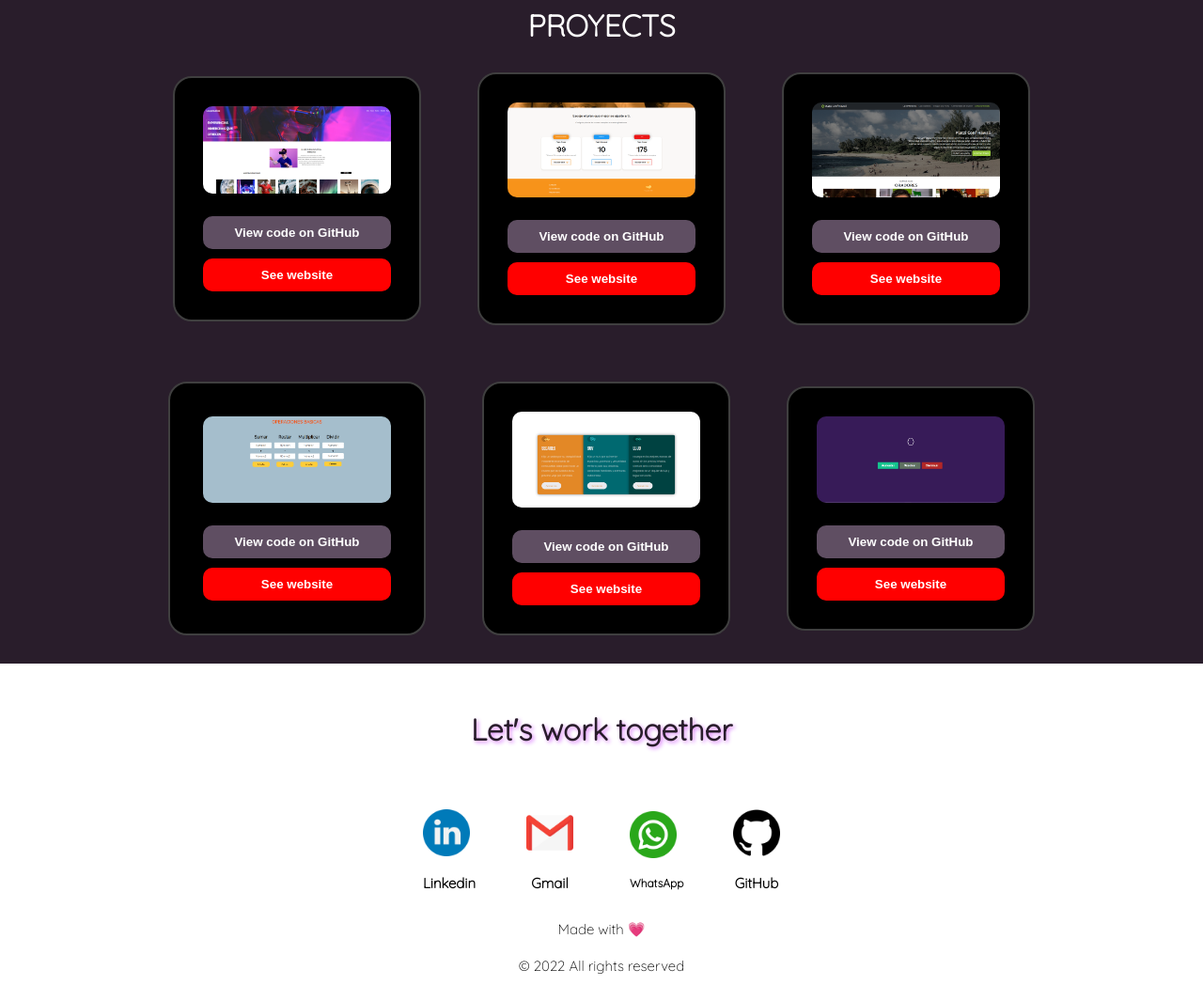
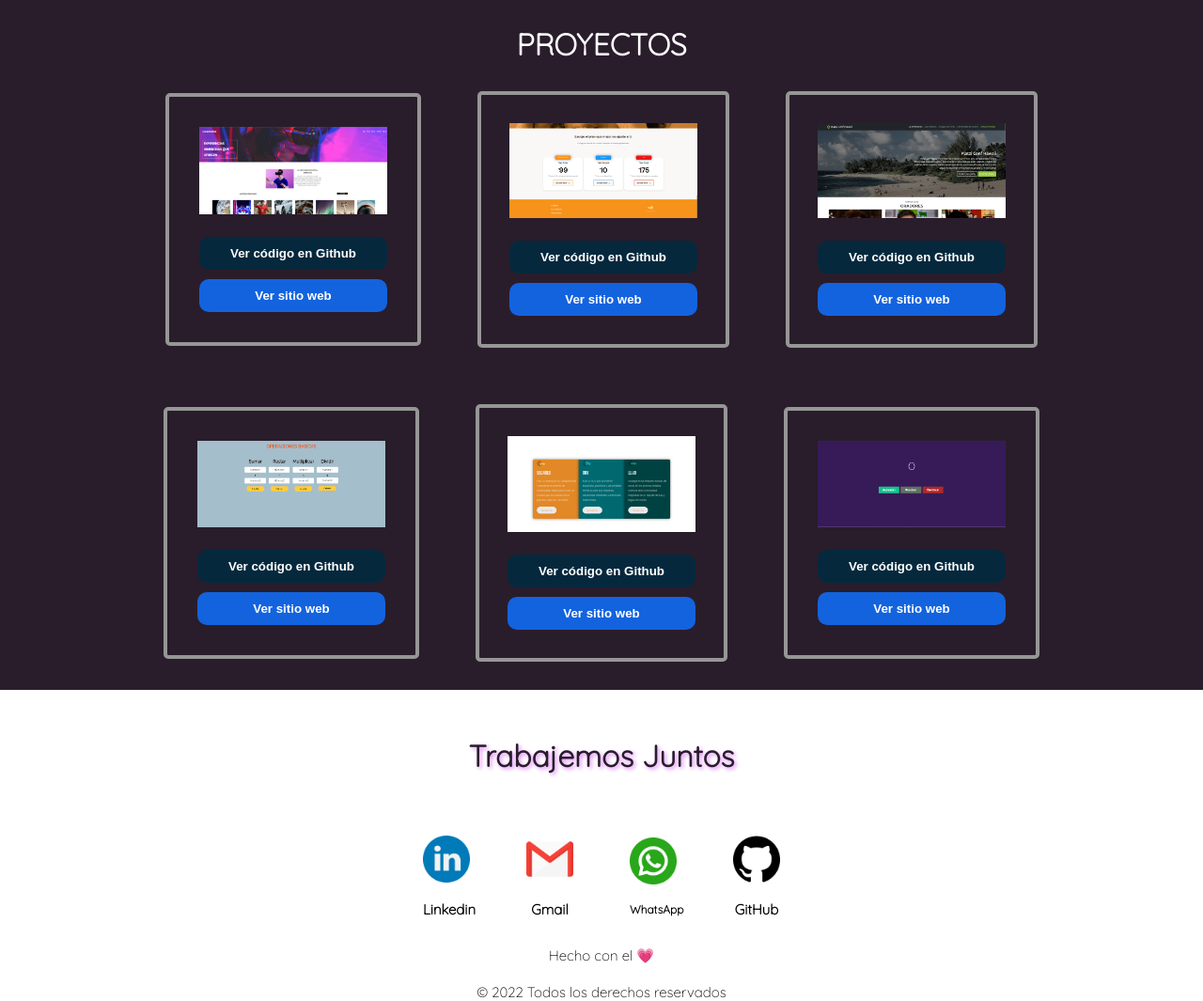
Before and after one commit to sergio3144/SergioV2, a plain HTML site: page index.html in a window 1280 px wide. Shown: the part 1163-2228 px from the top of the page at 94% size. Before the commit the page ends 2200 px from the top, so only its background shows below. Drawn offline with Linux system fonts and the light colour scheme.

Commit message:
cambios listos

```diff
--- a/index.html
+++ b/index.html
@@ -17,34 +17,34 @@
 <body>
     <header class="header-principal">
         <img src="./accets/perfil.jpeg" alt="photo-perfil" class="profile">
-        <h1 class="title">Hi, I'm Sergio Gonzalez</h1>
-        <h3 class="sub-title">Web application developer</h3>
+        <h1 class="title">Hola, soy Sergio Gonzalez</h1>
+        <h3 class="sub-title">Desarrollador de aplicaciones web</h3>
     </header>
     <!-- Menu -->
     <main class="contain">
         <div class="hobbies">
                 <div>
                     <img class="img-hobbies" src="./accets/gente.png" alt="">
-                    <h6>I</h6>
+                    <h6>Yo</h6>
                 </div>
                 <div>
                     <img class="img-hobbies" src="./accets/corazon.png" alt="">
-                    <h6>Love</h6>
+                    <h6>Amo</h6>
                 </div>
                 <div>
                     <img class="img-hobbies" src="./accets/programacion.png" alt="">
-                    <h6>The Code</h6>
+                    <h6>El código</h6>
                 </div>
         </div>
         <div class="sobre">
-            <h1 class="title-sobre">About me</h1>
-            <p class="parra">My name is Sergio Alejandro Gonzalez Sánchez, I am 19 years old and I am from Colombia, I am very passionate about technology, in particular everything related to the web, I have carried out projects independently and I love being constantly learning and practicing, I love learning in a Self-taught, I am looking for new opportunities to take my level higher and fall more in love with Technology</p>
+            <h1 class="title-sobre">Sobre Mí</h1>
+            <p class="parra">Mi nombre es Sergio Alejandro Gonzalez Sánchez, tengo 19 años y soy de Colombia, muy apasionado por la tecnología, en particular todo lo relacionado con la web, he realizado proyectos de forma independiente y me encanta estar en constante aprendizaje y práctica, me encanta aprender de forma Autodidacta, busco nuevas oportunidades para llevar mi nivel más alto y enamorarme más de la Tecnología.</p>
         </div>
     </main>
 
     <section class="container-skills">
         <div class="skills">
-            <h1>SKILLS</h1>
+            <h1>HABILIDADES</h1>
             <div class="query">
                 <img class="img-skill" src="./accets/html.png" alt="html">
                 <h2>Html 5</h2>
@@ -71,57 +71,57 @@
             </div>
         </div>
     </section>
-    <h1 style="color: white; background-color: #291d2b; margin: 0; text-align:center;">PROYECTS</h1>
+    <h1 style="color: white; background-color: #291d2b; margin: 0; text-align:center;">PROYECTOS</h1>
     <main class="proyects">
         <div class="i-one">
             <div class="proyectOne">
                 <img class="img-img" src="./accets/proyecto.PNG" alt="music">
-                <button class="btnCode"><a target="_blanck" href="https://github.com/sergio3144/loopstudios">View code on GitHub</a></button>
-                <button class="btnWeb"><a target="_blanck" href="https://sergio3144.github.io/loopstudios/">See website</a></button>
+                <button class="btnCode"><a target="_blanck" href="https://github.com/sergio3144/loopstudios">Ver código en Github</a></button>
+                <button class="btnWeb"><a target="_blanck" href="https://sergio3144.github.io/loopstudios/">Ver sitio web</a></button>
             </div>
         </div>
 
         <div class="i-two">
             <div class="proyectTwo">
                 <img class="img-img" src="./accets/Captura de pantalla de 2022-05-13 16-53-37.png" alt="bitcoin">
-                <button class="btnCode"><a target="_blanck" href="https://github.com/sergio3144/Batatabit/tree/master">View code on GitHub</a></button>
-                <button class="btnWeb"><a target="_blank" href="https://sergio3144.github.io/Batatabit/">See website</a></button>
+                <button class="btnCode"><a target="_blanck" href="https://github.com/sergio3144/Batatabit/tree/master">Ver código en Github</a></button>
+                <button class="btnWeb"><a target="_blank" href="https://sergio3144.github.io/Batatabit/">Ver sitio web</a></button>
             </div>
         </div>
 
         <div class="i-three">
             <div class="proyectThree">
                 <img class="img-img" src="./accets/Captura de pantalla de 2022-05-13 16-54-49.png" alt="hawai">
-                <button class="btnCode"><a target="_blank" href="https://github.com/sergio3144/ConfHawaii">View code on GitHub</a></button>
-                <button class="btnWeb"><a target="_blank" href="https://sergio3144.github.io/ConfHawaii/">See website</a></button>
+                <button class="btnCode"><a target="_blank" href="https://github.com/sergio3144/ConfHawaii">Ver código en Github</a></button>
+                <button class="btnWeb"><a target="_blank" href="https://sergio3144.github.io/ConfHawaii/">Ver sitio web</a></button>
             </div>
         </div>
 
         <div class="i-four">
             <div class="proyectFour">
                 <img class="img-img" src="./accets/Captura.PNG" alt="Calculadora">
-                <button class="btnCode"><a target="_blank" href="https://github.com/sergio3144/Calculadora-B-sica">View code on GitHub</a></button>
-                <button class="btnWeb"><a target="_blank" href="https://sergio3144.github.io/Calculadora-B-sica/">See website</a></button>
+                <button class="btnCode"><a target="_blank" href="https://github.com/sergio3144/Calculadora-B-sica">Ver código en Github</a></button>
+                <button class="btnWeb"><a target="_blank" href="https://sergio3144.github.io/Calculadora-B-sica/">Ver sitio web</a></button>
             </div>
         </div>
 
         <div class="i-five">
             <div class="proyectFive">
                 <img class="img-img" src="./accets/Captura de pantalla de 2022-05-13 16-58-01.png" alt="cards-cars">
-                <button class="btnCode"><a target="_blank" href="https://github.com/sergio3144/Cards">View code on GitHub</a></button>
-                <button class="btnWeb"><a target="_blank" href="https://sergio3144.github.io/Cards/">See website</a></button>
+                <button class="btnCode"><a target="_blank" href="https://github.com/sergio3144/Cards">Ver código en Github</a></button>
+                <button class="btnWeb"><a target="_blank" href="https://sergio3144.github.io/Cards/">Ver sitio web</a></button>
             </div>
         </div>
 
         <div class="i-six">
             <div class="proyectSix">
                 <img class="img-img" src="./accets/porta.PNG" alt="contador">
-                <button class="btnCode"><a target="_blank" href="https://github.com/sergio3144/contador">View code on GitHub</a></button>
-                <button class="btnWeb"><a target="_blank" href="https://sergio3144.github.io/contador/">See website</a></button>
+                <button class="btnCode"><a target="_blank" href="https://github.com/sergio3144/contador">Ver código en Github</a></button>
+                <button class="btnWeb"><a target="_blank" href="https://sergio3144.github.io/contador/">Ver sitio web</a></button>
             </div>
         </div>
     </main>
-    <h1 style="text-align: center; color: #291d2b; margin-top: 50px; filter: drop-shadow(2px 2px 2px rgb(221, 129, 254));">Let's work together</h1>
+    <h1 style="text-align: center; color: #291d2b; margin-top: 50px; filter: drop-shadow(2px 2px 2px rgb(221, 129, 254));">Trabajemos Juntos</h1>
     <footer id="contact">
         <div class="logoDiv">
             <a target="_blank" href="https://www.linkedin.com/in/sergiogonzalez3144/"><img class="imagen-logo" src="./accets/linkedin.png" alt="linkedin"></a>
@@ -142,8 +142,8 @@
 
         </div>
     </footer>
-    <p style="text-align: center; margin: 0 auto;font-size: 15px; color: black;">Made with &#128151</p>
-    <p style="text-align: center; margin-bottom: -50px; margin-bottom: -55px;font-size: 15px; color: black;">© 2022 All rights reserved</p>
+    <p style="text-align: center; margin: 0 auto;font-size: 15px; color: black;">Hecho con el &#128151</p>
+    <p style="text-align: center; margin-bottom: -50px; margin-bottom: -55px;font-size: 15px; color: black;">© 2022 Todos los derechos reservados</p>
     <script src="./main.js"></script>
 </body>
 </html>
--- a/style.css
+++ b/style.css
@@ -135,7 +135,7 @@ a {
 .btnCode {
     width: 200px;
     height: 35px;
-    background-color:#5f4e62;
+    background-color:#06283D;
     border: none;
     border-radius: 10px;
     cursor: pointer;
@@ -146,22 +146,21 @@ a {
     height: 35px;
     border-radius: 10px;
     border: none;
-    background-color: red;
+    background-color: #1363DF;
     margin-top: 10px;
     cursor: pointer;
 }
 
 a:hover {
-    color: black;
+    color: yellow;
 }
 .i-one {
-    border-radius: 20px;
-    background-color: black;
-    border: 2px solid rgb(63, 63, 63);
+    border-radius: 5px;
+    border: 4px solid rgb(150, 150, 150);
+    padding: 2px;
 }
 .proyectOne, .img-img {
     width: 200px;
-    border-radius: 10px;
 }
 .proyectTwo, .img-img {
     width: 200px;
@@ -179,34 +178,27 @@ a:hover {
     width: 200px;
 }
 .i-two {
-    border-radius: 20px;
-    background-color: black;
-    border: 2px solid rgb(63, 63, 63);
-    box-shadow: 0px,0px,50px,0px rgba(0,0,0.5)
+    border-radius: 5px;
+    border: 4px solid rgb(150, 150, 150);
 }
 .i-three {
-    border-radius: 20px;
-    background-color: black;
-    border: 2px solid rgb(63, 63, 63);
+    border-radius: 5px;
+    border: 4px solid rgb(150, 150, 150);
 }
 .i-four {
-    border-radius: 20px;
-    background-color: black;
-    border: 2px solid rgb(63, 63, 63);
-    padding: 5px;
+    border-radius: 5px;
+    border: 4px solid rgb(150, 150, 150);
+    padding: 2px;
 }
 
 .i-five {
-    border-radius: 20px;
-    background-color: black;
-    border: 2px solid rgb(63, 63, 63);
+    border-radius: 5px;
+    border: 4px solid rgb(150, 150, 150);
 }
 .i-six {
-    border-radius: 20px;
-    background-color: black;
-    justify-content: center;
-    align-items: center;
-    border: 2px solid rgb(63, 63, 63);
+    border-radius: 5px;
+    border: 4px solid rgb(150, 150, 150);
+    padding: 2px;
 }
 .parra {
     color: black;
```
